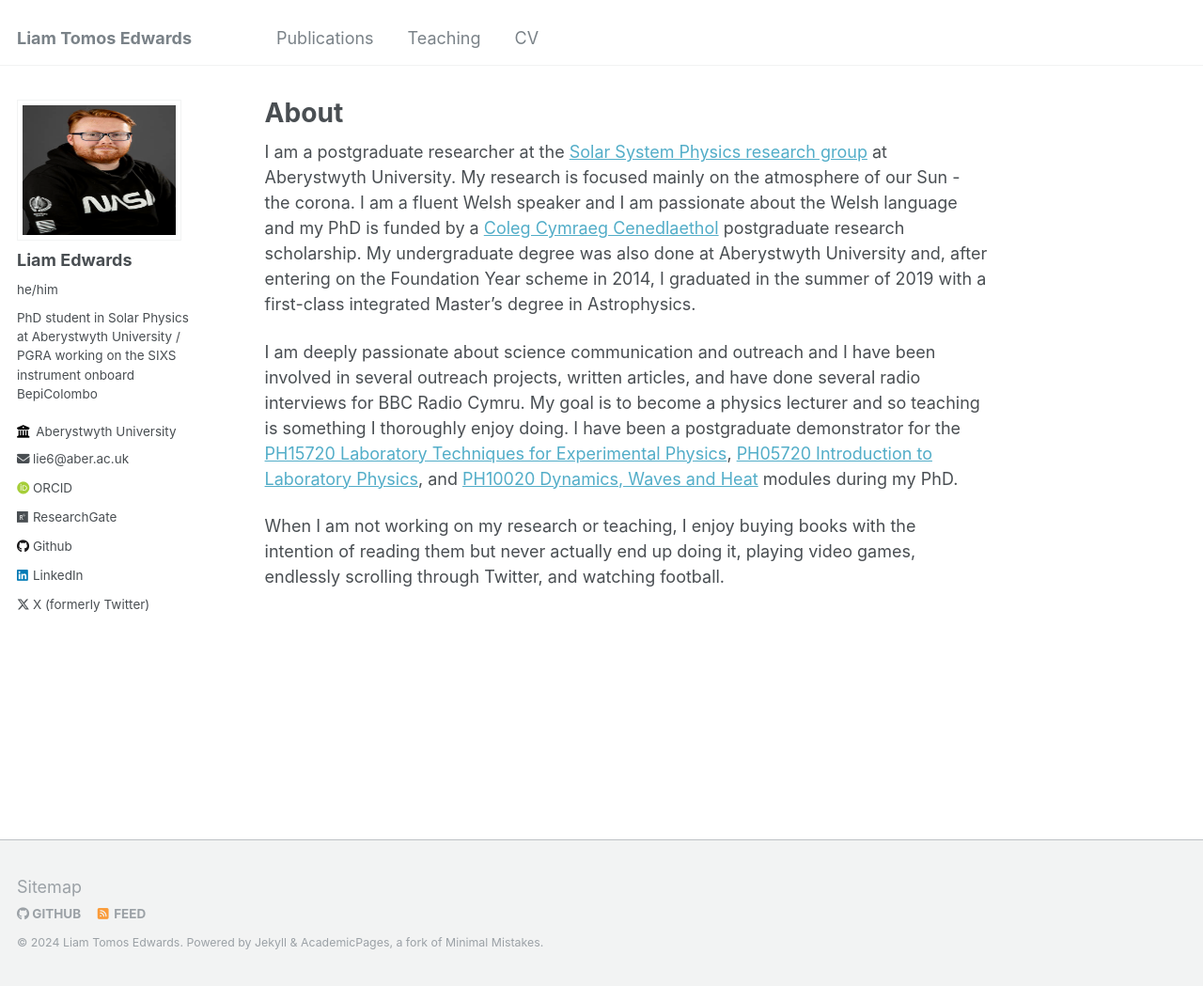
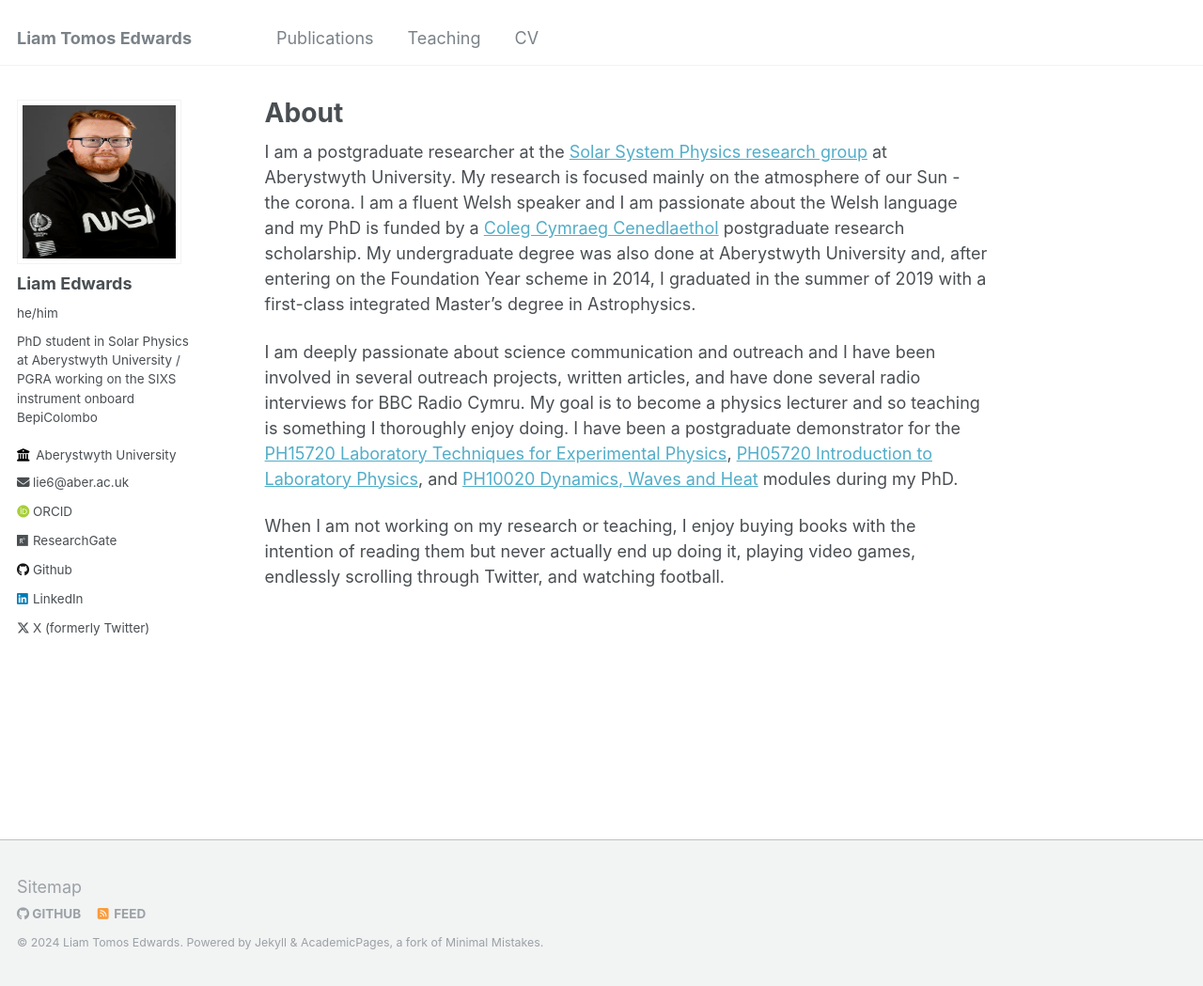
Before and after one commit to liamtomosedwards/liamtomosedwards.github.io, a Jekyll site: the page built from _pages/about.md, in a window 1280 px wide and 1049 px high. Shown: the whole window at 94% size. Built offline with Jekyll 4.4.1, drawn with Linux system fonts in a browser that asks for light colours; some web fonts are replaced.

Commit message:
Update _sidebar.scss

```diff
--- a/_sass/_sidebar.scss
+++ b/_sass/_sidebar.scss
@@ -91,7 +91,7 @@
 
   img {
     max-width: 175px;
-    max-height: 150px;
+    max-height: 175px;
     border-radius: 0%;
 
     @include breakpoint($large) {
```
